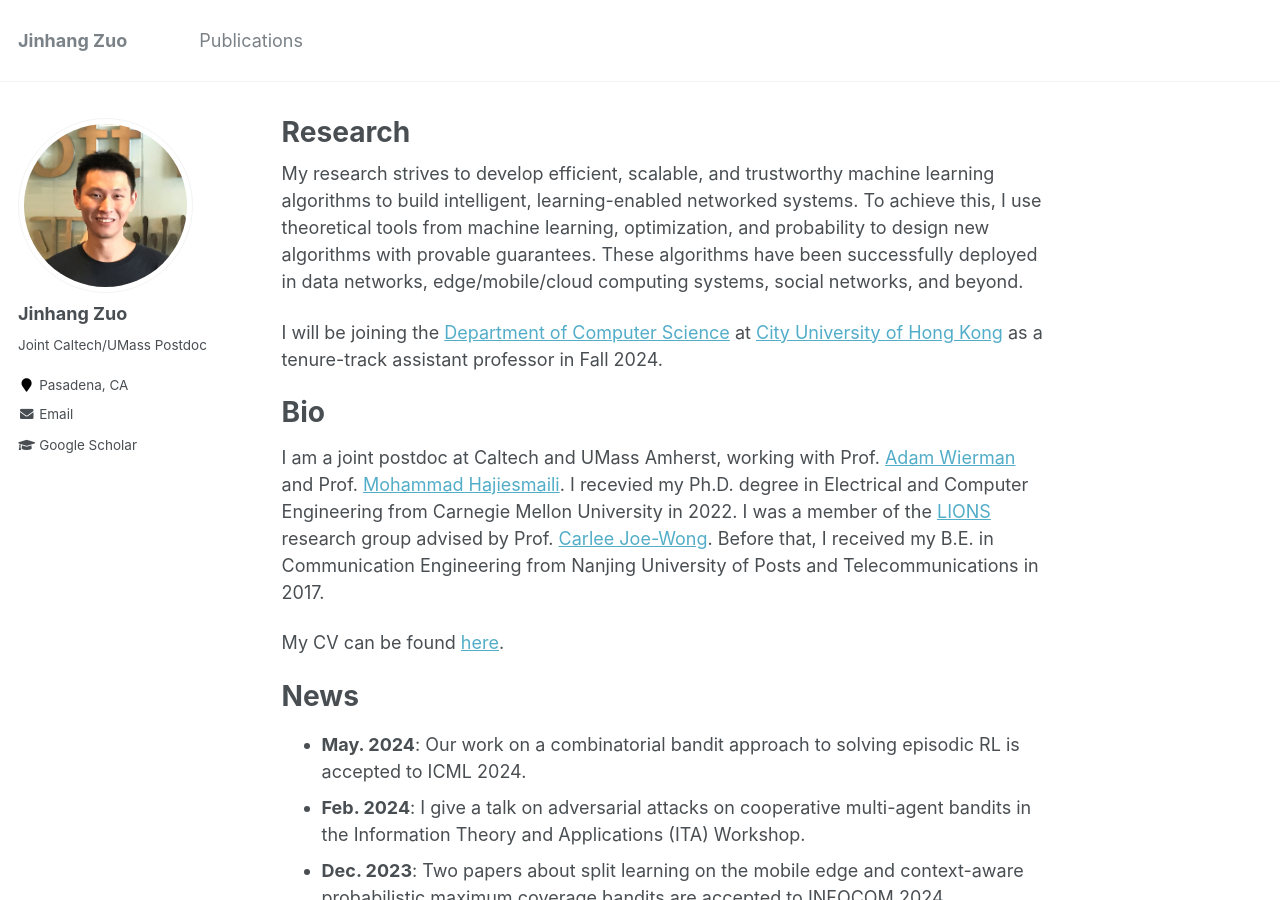
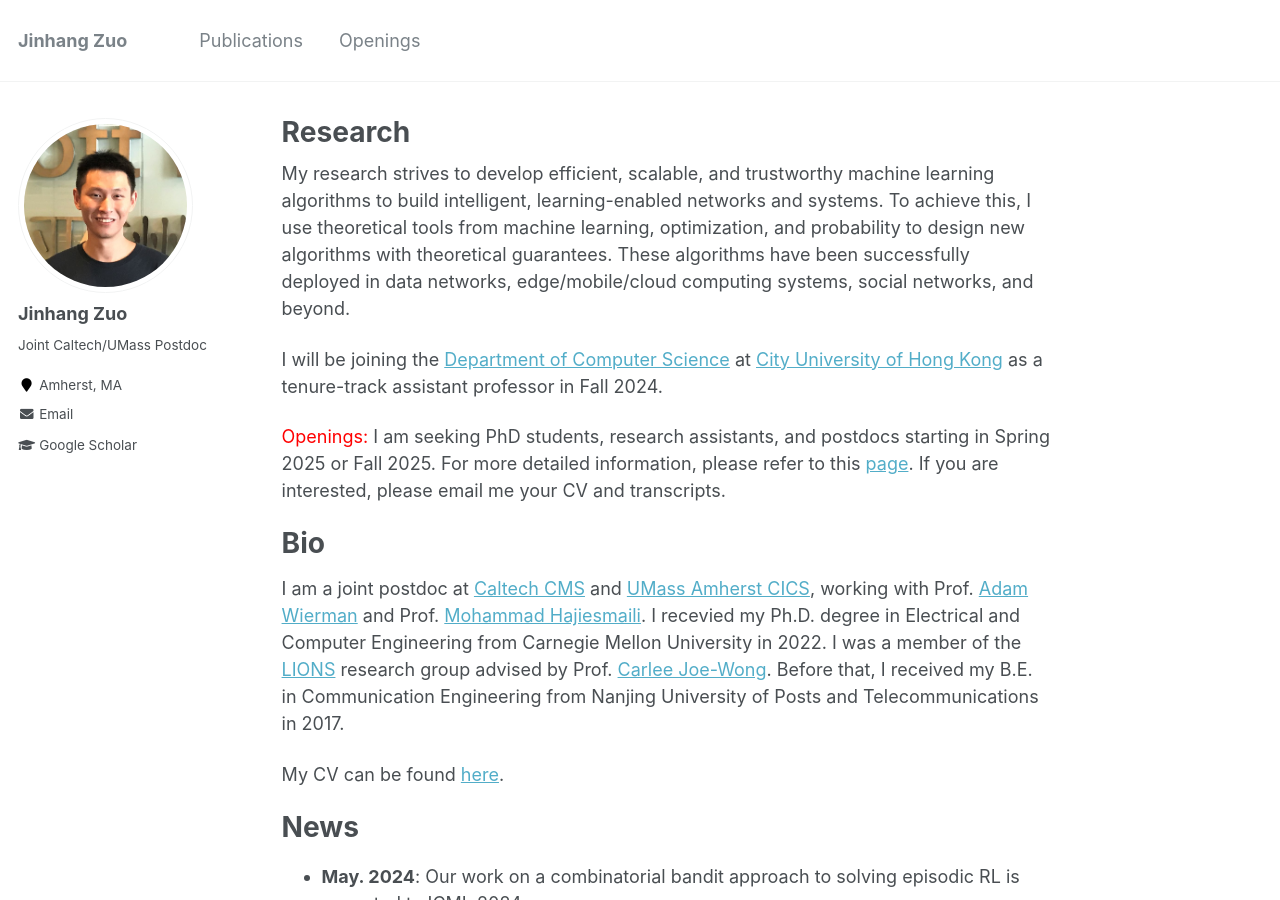
Before and after one commit to jhzuo/jhzuo.github.io, a Jekyll site: the page built from _pages/about.md, in a window 1280 px wide and 900 px high. Built offline with Jekyll 4.4.1, drawn with Linux system fonts in a browser that asks for light colours.

Commit message:
openings

```diff
--- a/_config.yml
+++ b/_config.yml
@@ -83,11 +83,11 @@ author:
   name             : "Jinhang Zuo"
   avatar           : "headshot.jpg"
   bio              : "Joint Caltech/UMass Postdoc"
-  location         : "Pasadena, CA"
+  location         : "Amherst, MA"
   employer         :
   pubmed           :
   googlescholar    : "https://scholar.google.com/citations?user=W3YHD10AAAAJ"
-  email            : "jhzuo@caltech.com"
+  email            : "jinhangzuo@gmail.com"
   researchgate     :
   uri              :
   bitbucket        :
--- a/_data/navigation.yml
+++ b/_data/navigation.yml
@@ -2,6 +2,9 @@
 main:
   - title: "Publications"
     url: /publications/
+
+  - title: "Openings"
+    url: /openings/
 
   # - title: "Awards"
   #   url: /awards/
--- a/_pages/about.md
+++ b/_pages/about.md
@@ -7,14 +7,16 @@ redirect_from:
   - /about/
   - /about.html
 ---
-My research strives to develop efficient, scalable, and trustworthy machine learning algorithms to build intelligent, learning-enabled networked systems. To achieve this, I  use theoretical tools from machine learning, optimization, and probability to design new algorithms with provable guarantees. These algorithms have been successfully deployed in data networks, edge/mobile/cloud computing systems, social networks, and beyond.
+My research strives to develop efficient, scalable, and trustworthy machine learning algorithms to build intelligent, learning-enabled networks and systems. To achieve this, I use theoretical tools from machine learning, optimization, and probability to design new algorithms with theoretical guarantees. These algorithms have been successfully deployed in data networks, edge/mobile/cloud computing systems, social networks, and beyond.
 
 I will be joining the [Department of Computer Science](https://www.cs.cityu.edu.hk) at [City University of Hong Kong](https://www.cityu.edu.hk) as a tenure-track assistant professor in Fall 2024.
+
+<span style="color: red;">Openings:</span> I am seeking PhD students, research assistants, and postdocs starting in Spring 2025 or Fall 2025. For more detailed information, please refer to this [page](https://jhzuo.github.io/publications/). If you are interested, please email me your CV and transcripts.
 
 
 Bio
 ======
-I am a joint postdoc at Caltech and UMass Amherst, working with Prof. [Adam Wierman](https://adamwierman.com/) and Prof. [Mohammad Hajiesmaili](https://groups.cs.umass.edu/hajiesmaili/). I recevied my Ph.D. degree in Electrical and Computer Engineering from Carnegie Mellon University in 2022. I was a member of the [LIONS](https://research.ece.cmu.edu/lions/index.html) research group advised by Prof. [Carlee Joe-Wong](https://www.andrew.cmu.edu/user/cjoewong/). Before that, I received my B.E. in Communication Engineering from Nanjing University of Posts and Telecommunications in 2017.
+I am a joint postdoc at [Caltech CMS](https://www.cms.caltech.edu/) and [UMass Amherst CICS](https://www.cics.umass.edu/), working with Prof. [Adam Wierman](https://adamwierman.com/) and Prof. [Mohammad Hajiesmaili](https://groups.cs.umass.edu/hajiesmaili/). I recevied my Ph.D. degree in Electrical and Computer Engineering from Carnegie Mellon University in 2022. I was a member of the [LIONS](https://research.ece.cmu.edu/lions/index.html) research group advised by Prof. [Carlee Joe-Wong](https://www.andrew.cmu.edu/user/cjoewong/). Before that, I received my B.E. in Communication Engineering from Nanjing University of Posts and Telecommunications in 2017.
 
 My CV can be found [here](https://drive.google.com/file/d/1SYAuP3JsD7LUFYkGSaZVcpL7Za5O7AYH/view?usp=sharing).
 
```
Also changed, not shown: _pages/openings.md (added, +17 -0 lines).
